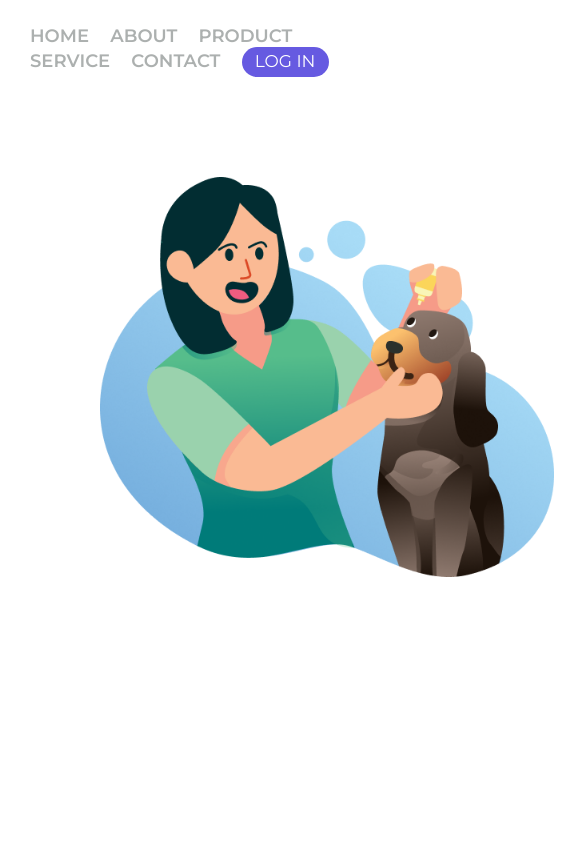
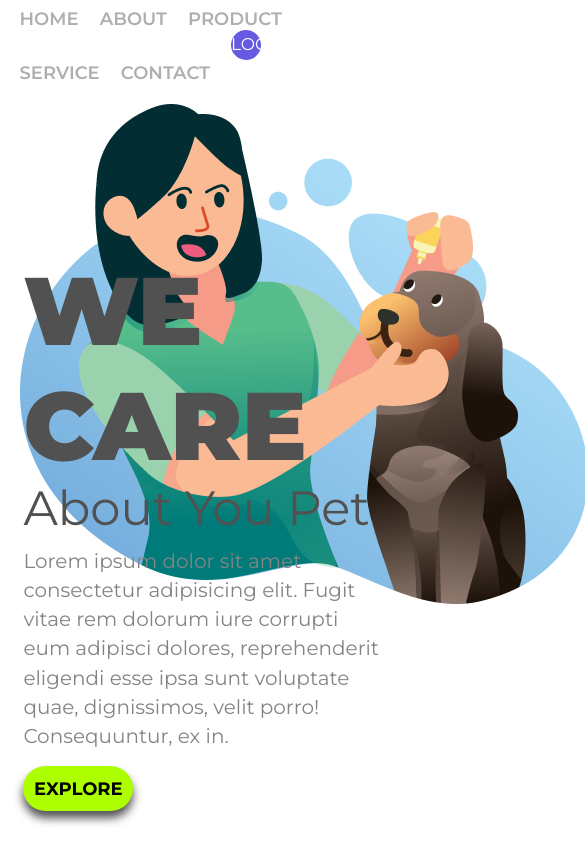
Before and after one commit to Vitormend44/Projeto-We-Care, a plain HTML site: page index.html in a window 390 px wide. Shown: the top 844 px of the page, 585 px wide, since content can reach past the window. Drawn offline with Linux system fonts and the light colour scheme.

Commit message:
substituí as unidades de medidas para melhor adptação da responsividade

```diff
--- a/style.css
+++ b/style.css
@@ -5,15 +5,15 @@
     box-sizing: border-box;
 }
 
-/* body {
-    height: 100vh;
-    width: 100vw;
-} */
+body {
+    height: 100%;
+    width: 100%;
+}
 
 header {
-    margin-bottom: auto;
-    margin-top: 25px;
-    margin-left: 30px
+    margin-top: 2%;
+    margin-left: 5%;
+
 
 }
 
@@ -37,7 +37,7 @@ header a:active {
 
 header button {
     height: 30px;
-    width: 87px;
+    width: 8%;
     font-weight: 400;
     font-size: 17px;
     background: #665AE1;
@@ -58,48 +58,49 @@ header button:active {
 }
 
 main {
-    display: inline-block;
+
 
 }
 
 main img {
     display: inline-block;
-    height: 400px;
-    margin: 100px auto;
-    padding-left: 100px;
+    height: 80%;
+
+    /* margin: 20% auto; */
+    padding-left: 5%;
+    margin-top: 5%;
 }
 
 main div {
     display: inline-block;
     position: absolute;
-    top: 25%;
-    padding-left: 55px;
+    top: 30%;
+    padding-left: 6%;
 }
 
 div h1 {
-    font-size: 100px;
+    font-size: 6rem;
     font-weight: 900;
     text-transform: uppercase;
     color: #515151;
-    line-height: 121.9px;
+    line-height: 120%;
 }
 
 div h2 {
     font-weight: 500;
-    font-size: 58px;
+    font-size: 3rem;
     color:#515151;
-    line-height: 70.7px;
+    line-height: 1em;
 }
 
 div p {
-    width: 475px;
+    width: 100%;
     font-weight: 400;
     font-size: 20px;
     color: #848484;
     line-height: 29.26px;
     margin: 15px auto;
-    /* text-align:left;
-    align-items: center; */
+
 }
 
 div button {
@@ -108,11 +109,12 @@ div button {
     font-size: 18px;
     text-transform: uppercase;
     height: 45px;
-    width: 185px;
+    width: 30%;
     border-radius: 50px;
     background: #ADFF00;
     border: none;
     cursor: pointer;
+    box-shadow:  0 7px 10px #515151;
 }
 
 div button:hover {
```
